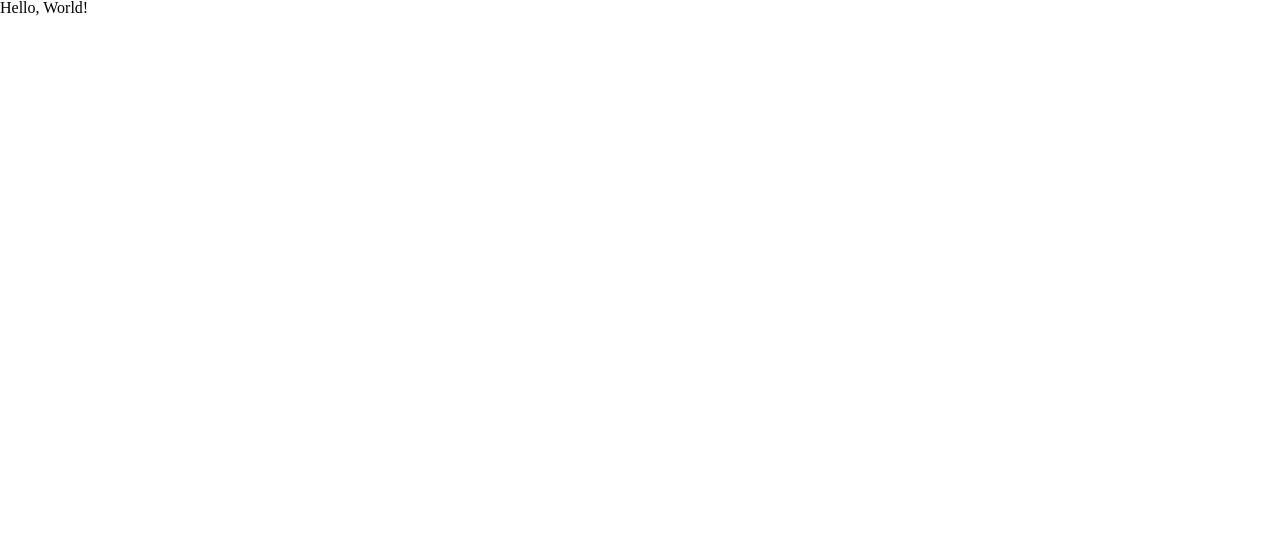
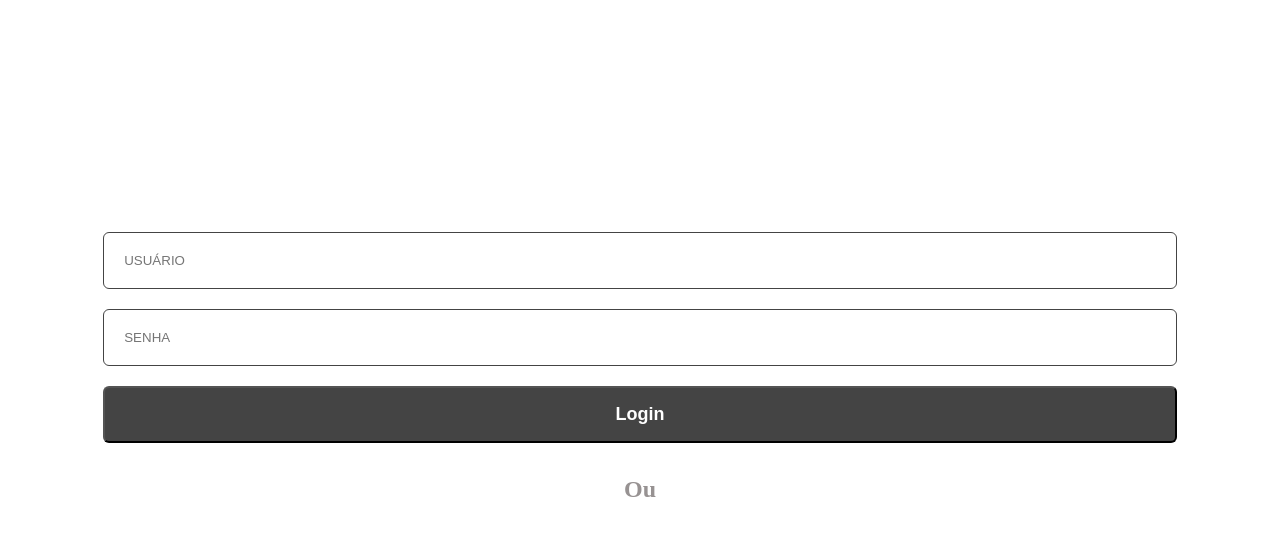
Before and after one commit to patricia270/MetamorfoseTrans-frontend, a JavaScript app: page / in a window 1280 px wide. Shown: the top 536 px of the page. Built offline with nearby package versions, Linux system fonts and the light colour scheme.

Commit message:
Feat (sign in): Implemented fields

```diff
--- a/package.json
+++ b/package.json
@@ -3,6 +3,7 @@
   "version": "0.1.0",
   "private": true,
   "dependencies": {
+    "@material-ui/core": "^4.12.3",
     "@testing-library/jest-dom": "^5.15.1",
     "@testing-library/react": "^11.2.7",
     "@testing-library/user-event": "^12.8.3",
--- a/src/pages/Home.js
+++ b/src/pages/Home.js
@@ -1,6 +1,44 @@
+import { Formik, ErrorMessage} from "formik";
+import { FcGoogle } from "react-icons/fc";
+import {
+    FormComponent,
+    DivImage,
+    Input,
+    MyBox,
+    ButtonComponent,
+    ContainerComponent,
+} from "../styles/genericStyledComponents";
+
 function Home() {
+    const initicialValues = {
+        name: "",
+        password: "",
+    }
+
     return(
-        <h1>Hello, World!</h1>
+        <ContainerComponent>
+            <Formik
+                initialValues={initicialValues}
+            >
+                {() => (
+                    <MyBox>
+                        <DivImage />
+                        <FormComponent>
+                            <Input
+                                name="name"
+                                placeholder="USUÁRIO"
+                            />
+                            <Input
+                                name="password"
+                                placeholder="SENHA"
+                            />
+                            <ButtonComponent>Login</ButtonComponent>
+                        </FormComponent>
+                    </MyBox>
+                )}
+            </Formik>
+            <p>Ou</p>
+        </ContainerComponent>
     );
 }
 
--- a/src/styles/GlobalStyle.js
+++ b/src/styles/GlobalStyle.js
@@ -5,7 +5,9 @@ const GlobalStyle = createGlobalStyle`
     v2.0 | 20110126
     License: none (public domain)
     */
-
+    * {
+        box-sizing: border-box;
+    }
     html, body, div, span, applet, object, iframe,
     h1, h2, h3, h4, h5, h6, p, blockquote, pre,
     a, abbr, acronym, address, big, cite, code,
--- /dev/null
+++ b/src/styles/genericStyledComponents.js
@@ -0,0 +1,68 @@
+import styled from "styled-components";
+import { Form, Field } from "formik";
+import { Box, Container } from "@material-ui/core";
+
+const FormComponent = styled(Form)`
+    display: flex;
+    flex-direction: column;
+    align-items: center;
+`;
+
+const Input = styled(Field)`
+    width: 83.87vw;
+    height: 57px;
+    margin-bottom: 20px;
+    padding-left: 20px;
+    border-radius: 6px;
+    border: 1px solid #444444;
+    outline: 0;
+`;
+
+const MyBox = styled(Box)`
+    display: flex;
+    flex-direction: column;
+    align-items: center;
+    span {
+        margin-top: 34px;
+        font-size: 24px;
+        color: #979292;
+        font-weight: bold;
+    }
+`;
+
+const ContainerComponent = styled(Container)`
+    display: flex;
+    flex-direction: column;
+    align-items: center;
+    p {
+        margin-top: 34px;
+        font-size: 24px;
+        color: #979292;
+        font-weight: bold;
+        text-align: center;
+    }
+`;
+
+const DivImage = styled.div`
+    width: 275px;
+    height: 232px;
+`;
+
+const ButtonComponent = styled.button`
+    background-color: #444444;
+    color: #FFFFFF;
+    font-weight: bold;
+    width: 83.87vw;
+    height: 57px;
+    font-size: 18px;
+    border-radius: 6px;
+`;
+
+export {
+    FormComponent,
+    DivImage,
+    Input,
+    MyBox,
+    ButtonComponent,
+    ContainerComponent,
+}
```
Also changed, not shown: 1 other file (tests, documents, lock files or other folders).
